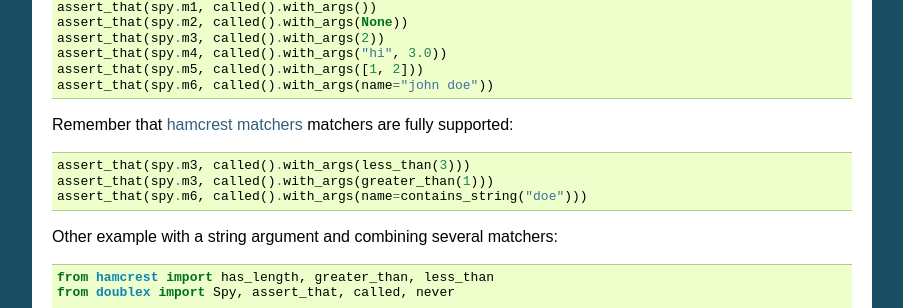
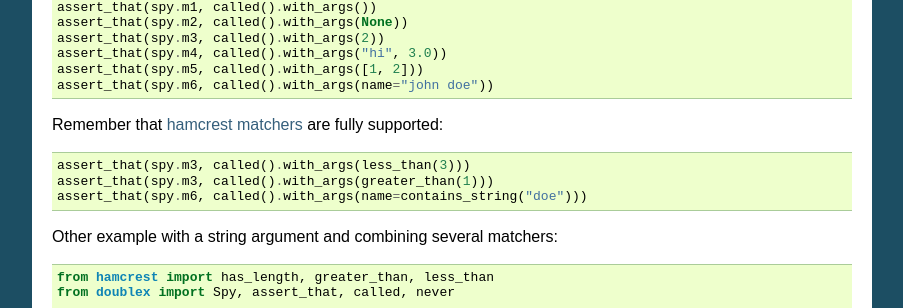
Before and after one commit to davidvilla/python-doublex, a Sphinx documentation site: the page built from docs/reference.rst, in a window 1280 px wide and 900 px high, scrolled down 3295 px. Shown: the part 144-452 px from the top of the window, without its empty margins (198-1101 px from the left). Built offline with Sphinx 7.4.7, drawn with Linux system fonts in a browser that asks for light colours.

Commit message:
fix doc typo

```diff
--- a/docs/reference.rst
+++ b/docs/reference.rst
@@ -288,8 +288,7 @@ Match explicit argument values:
 
 
 Remember that `hamcrest matchers
-<https://code.google.com/p/hamcrest/wiki/TutorialPython>`_ matchers
-are fully supported:
+<https://code.google.com/p/hamcrest/wiki/TutorialPython>`_ are fully supported:
 
 
 .. sourcecode:: python
```
